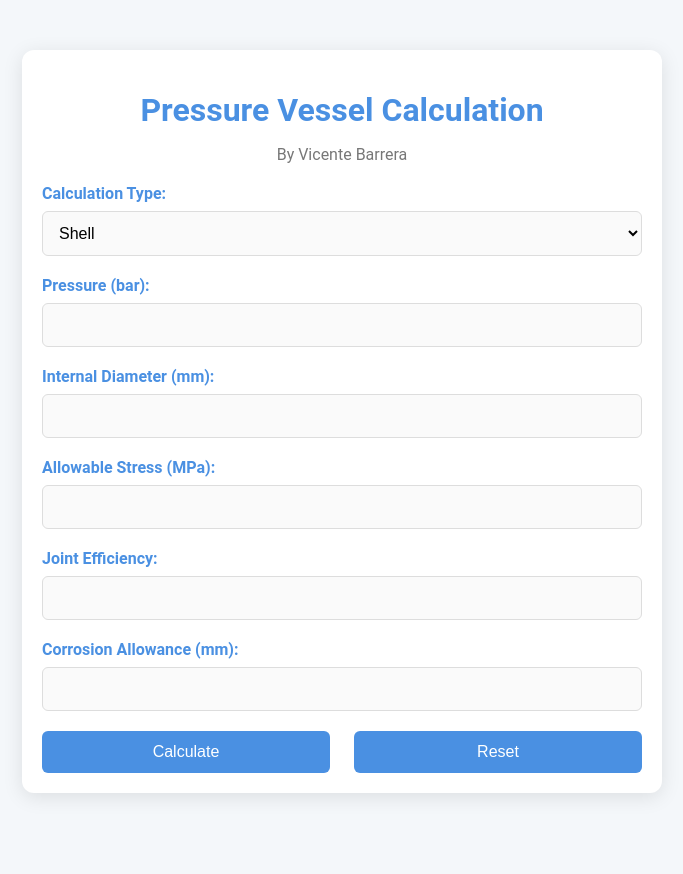
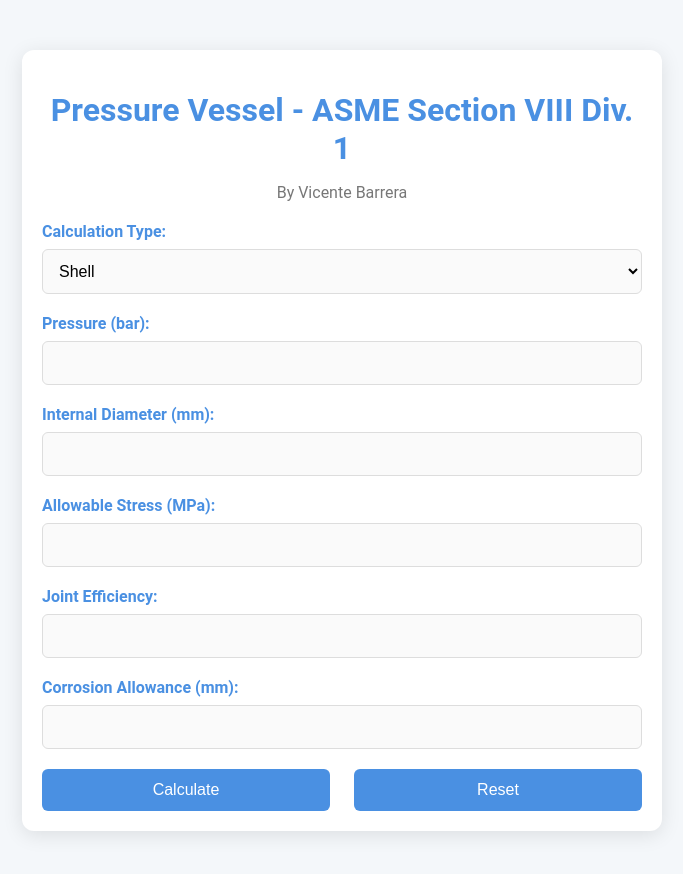
Before and after one commit to Barrerav/VBF, a plain HTML site: page index.html in a window 1280 px wide. Shown: the whole page, without its empty margins (298-981 px from the left). Before the commit the page ends 843 px from the top, so only its background shows below. Drawn offline with Linux system fonts and the light colour scheme.

Commit message:
Update index.html

```diff
--- a/index.html
+++ b/index.html
@@ -3,7 +3,7 @@
 <head>
     <meta charset="UTF-8">
     <meta name="viewport" content="width=device-width, initial-scale=1.0">
-    <title>Pressure Vessel Calculation</title>
+    <title>Pressure Vessel - ASME Section VIII Div. 1</title>
     <style>
         body {
             font-family: 'Roboto', sans-serif;
@@ -106,7 +106,7 @@
 </head>
 <body>
     <div class="container">
-        <h1>Pressure Vessel Calculation</h1>
+        <h1>Pressure Vessel - ASME Section VIII Div. 1</h1>
         <p>By Vicente Barrera</p>
         <form id="calcForm">
             <div class="form-group">
```
